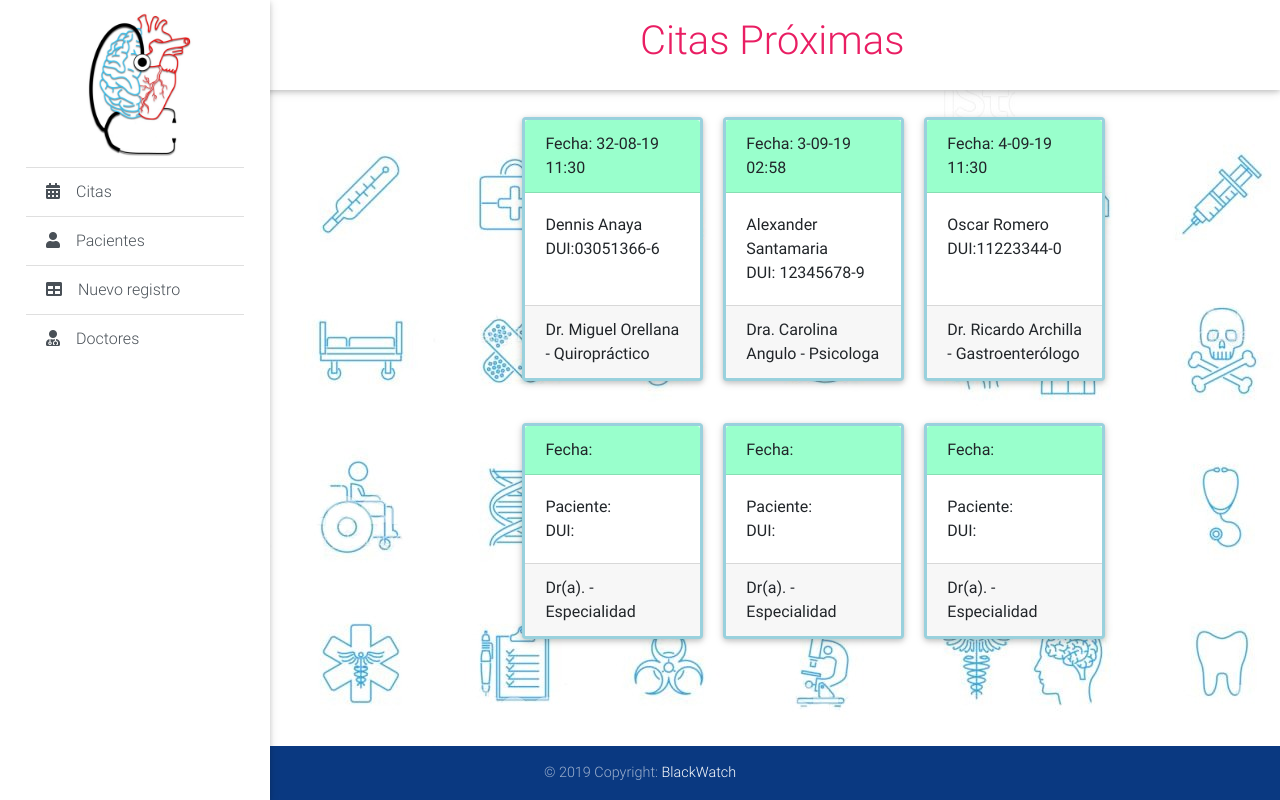
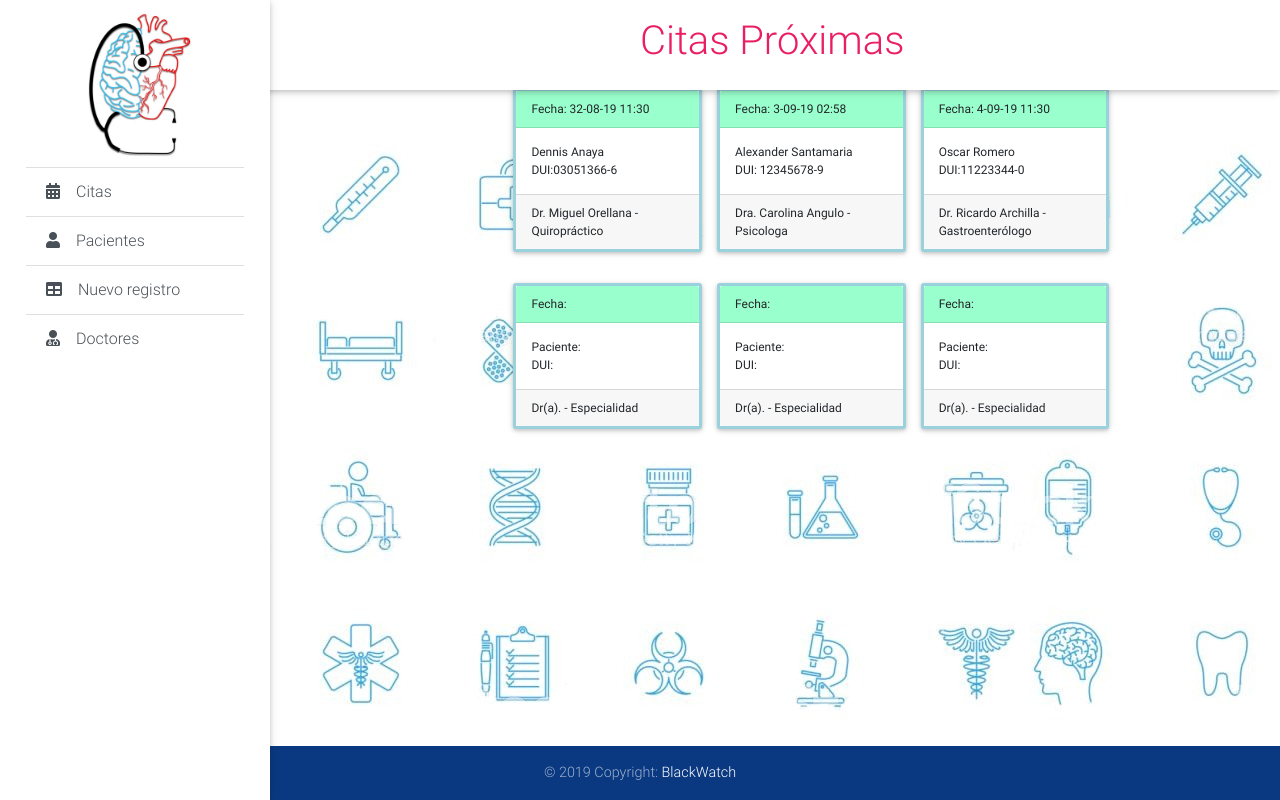
Before and after one commit to BlackWatch13/clinic-a, a PHP site: page / in a window 1280 px wide. Run offline with PHP 8.4, Linux system fonts and the light colour scheme; some libraries are stand-ins or nearby versions; some web fonts are replaced.

Commit message:
Mas Fixes css tamaño de los objetos en el div central

```diff
--- a/front/css/style.css
+++ b/front/css/style.css
@@ -4,6 +4,11 @@
     padding: 91px 0px 0px 280px;
     margin-left: 0%;
     padding-left: 38%;
+
+
+    zoom: 0.75;
+    -moz-transform: scale(0.8,0.8);
+    /*-moz-transform-origin: 0 0;*/
 }
 
 .Afooter {
@@ -12,3 +17,7 @@
   bottom: 0;
   width: 100%;
 }
+
+div {
+
+}
```
